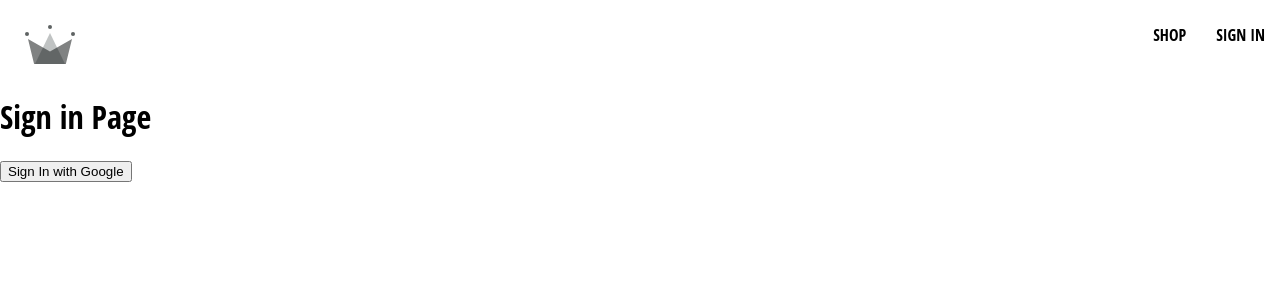
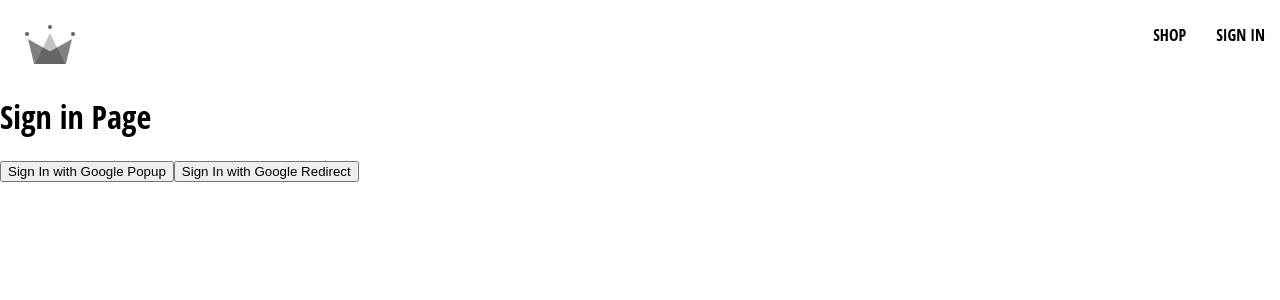
Before and after one commit to BennyKayer/react-senior-2022, a React (Create React App) app: page /sign-in in a window 1280 px wide. Shown: the top 300 px of the page. Built offline with nearby package versions, Linux system fonts and the light colour scheme.

Commit message:
#06.96 Sign In With Redirect

```diff
--- a/src/routes/sign-in/sign-in.component.jsx
+++ b/src/routes/sign-in/sign-in.component.jsx
@@ -1,18 +1,39 @@
 import {
     signInWithGooglePopup,
     createUserDocumentFromAuth,
+    signInWithGoogleRedirect,
+    auth,
 } from "../../utils/firebase/firebase.utils";
+import { useEffect } from "react";
+import { getRedirectResult } from "firebase/auth";
 
 const SignIn = () => {
-    const logGoogleUser = async () => {
+    const logGoogleUserPopup = async () => {
         const response = await signInWithGooglePopup();
         const userDocRef = await createUserDocumentFromAuth(response.user);
     };
 
+    useEffect(() => {
+        const get = async () => {
+            const response = await getRedirectResult(auth);
+            if (response) {
+                const userDocRef = await createUserDocumentFromAuth(
+                    response.user
+                );
+            }
+        };
+        get();
+    }, []);
+
     return (
         <div>
             <h1>Sign in Page</h1>
-            <button onClick={logGoogleUser}>Sign In with Google</button>
+            <button onClick={logGoogleUserPopup}>
+                Sign In with Google Popup
+            </button>
+            <button onClick={signInWithGoogleRedirect}>
+                Sign In with Google Redirect
+            </button>
         </div>
     );
 };
--- a/src/utils/firebase/firebase.utils.js
+++ b/src/utils/firebase/firebase.utils.js
@@ -1,6 +1,12 @@
 // Import the functions you need from the SDKs you need
 import { initializeApp } from "firebase/app";
-import { getAuth, signInWithPopup, GoogleAuthProvider } from "firebase/auth";
+
+import {
+    getAuth,
+    signInWithPopup,
+    GoogleAuthProvider,
+    signInWithRedirect,
+} from "firebase/auth";
 // TODO: Add SDKs for Firebase products that you want to use
 // https://firebase.google.com/docs/web/setup#available-libraries
 import { getFirestore, doc, getDoc, setDoc } from "firebase/firestore";
@@ -18,13 +24,16 @@
 // Initialize Firebase
 const firebaseApp = initializeApp(firebaseConfig);
 
-const provider = new GoogleAuthProvider();
-provider.setCustomParameters({
+const googleProvider = new GoogleAuthProvider();
+googleProvider.setCustomParameters({
     prompt: "select_account",
 });
 
 export const auth = getAuth();
-export const signInWithGooglePopup = () => signInWithPopup(auth, provider);
+export const signInWithGooglePopup = () =>
+    signInWithPopup(auth, googleProvider);
+export const signInWithGoogleRedirect = () =>
+    signInWithRedirect(auth, googleProvider);
 
 export const db = getFirestore();
 
```
